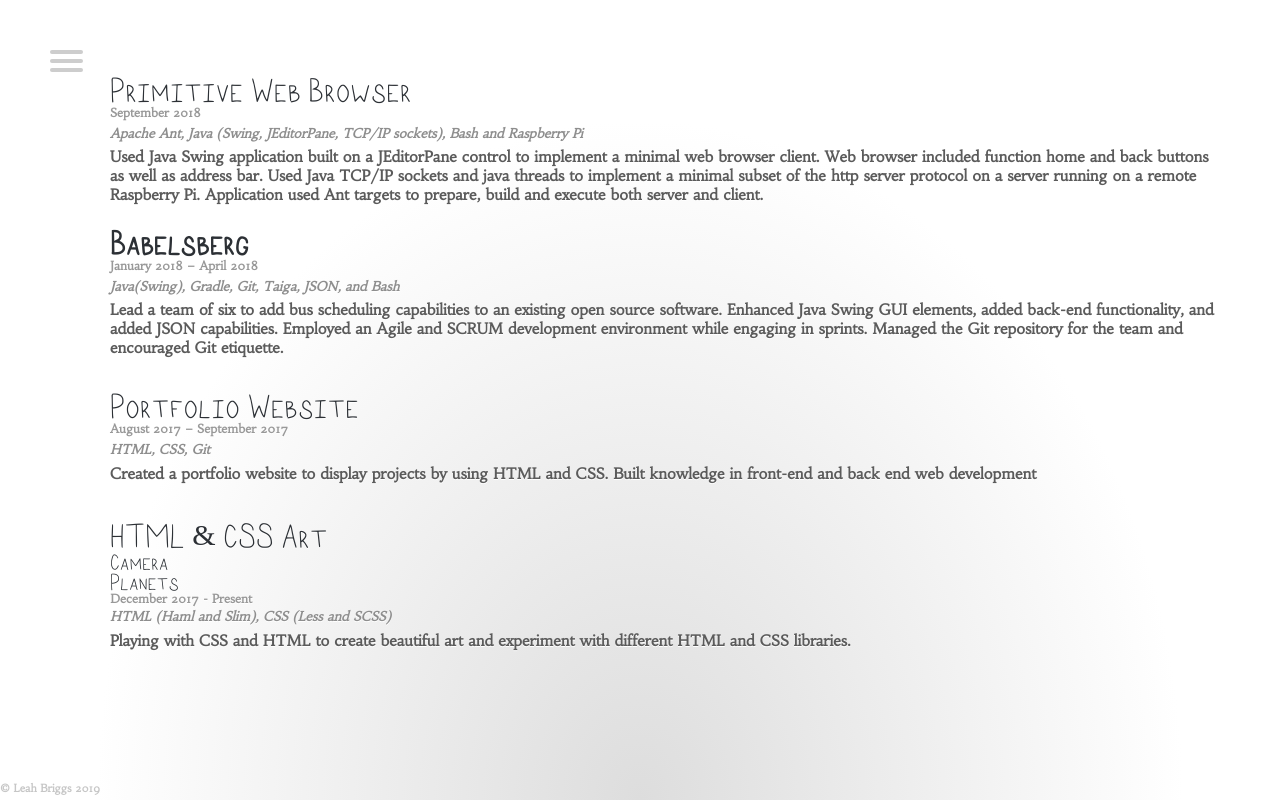
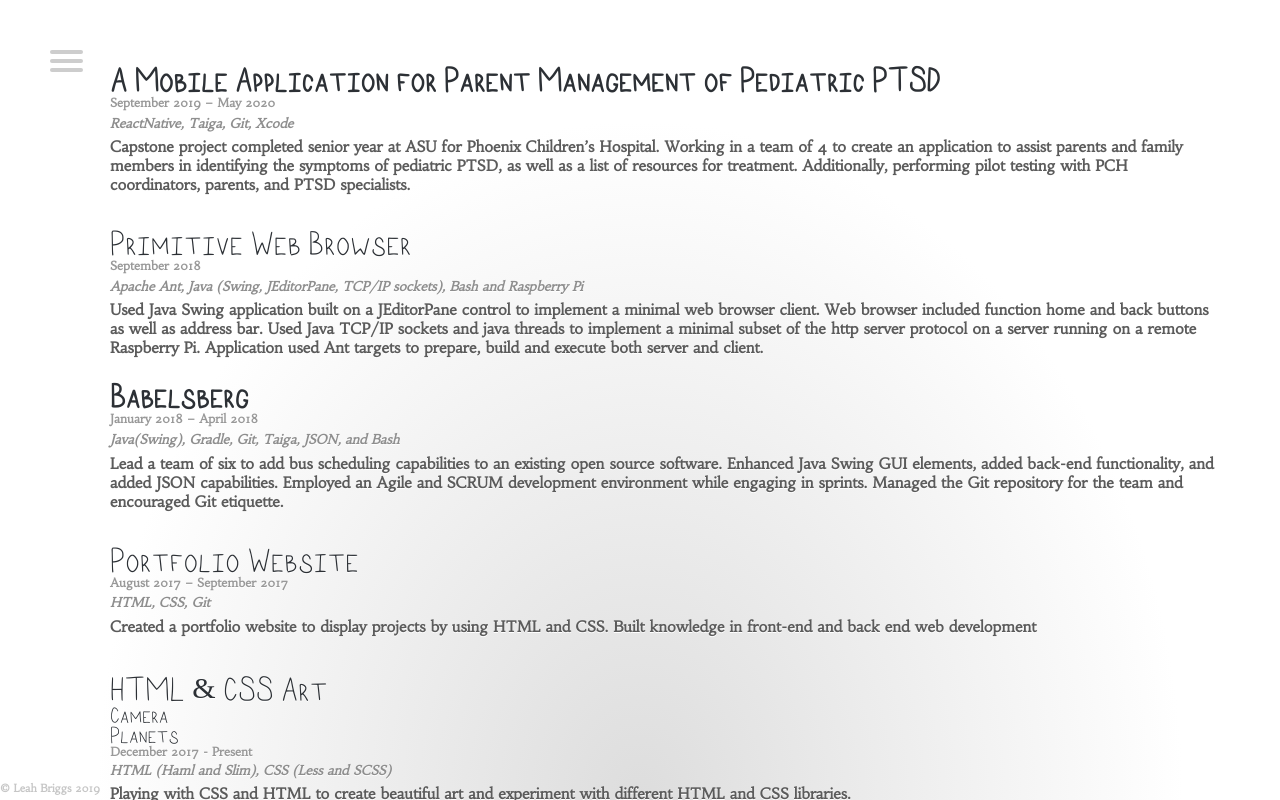
Before and after one commit to leahtbriggs/My-Website, a plain HTML site: page Projects/index.html in a window 1280 px wide. Drawn offline with Linux system fonts and the light colour scheme.

Commit message:
Updated projects portion

```diff
--- a/Projects/index.html
+++ b/Projects/index.html
@@ -29,6 +29,11 @@
 
 <div id = main>
     <ul id="projects">
+      <h6 id = "babelsberg"><li>A Mobile Application for Parent Management of Pediatric PTSD</li></h6>
+      <h6 id = "date">September 2019 – May 2020</h6>
+      <h6 id = "tools">  ReactNative, Taiga, Git, Xcode</h6>
+      <h6 id = "description"> Capstone project completed senior year at ASU for Phoenix Children’s Hospital. Working in a team of 4 to create an application to assist parents and family members in identifying the symptoms of pediatric PTSD, as well as a list of resources for treatment. Additionally, performing pilot testing with PCH coordinators, parents, and PTSD specialists.</h6>
+
       <a href="https://github.com/leahtbriggs/Primitive-Web-Browser"><li>Primitive Web Browser</li></a>
       <h6 id = "date"> September 2018</h6>
       <h6 id = "tools"> Apache Ant, Java (Swing, JEditorPane, TCP/IP sockets), Bash and Raspberry Pi </h6>
```
